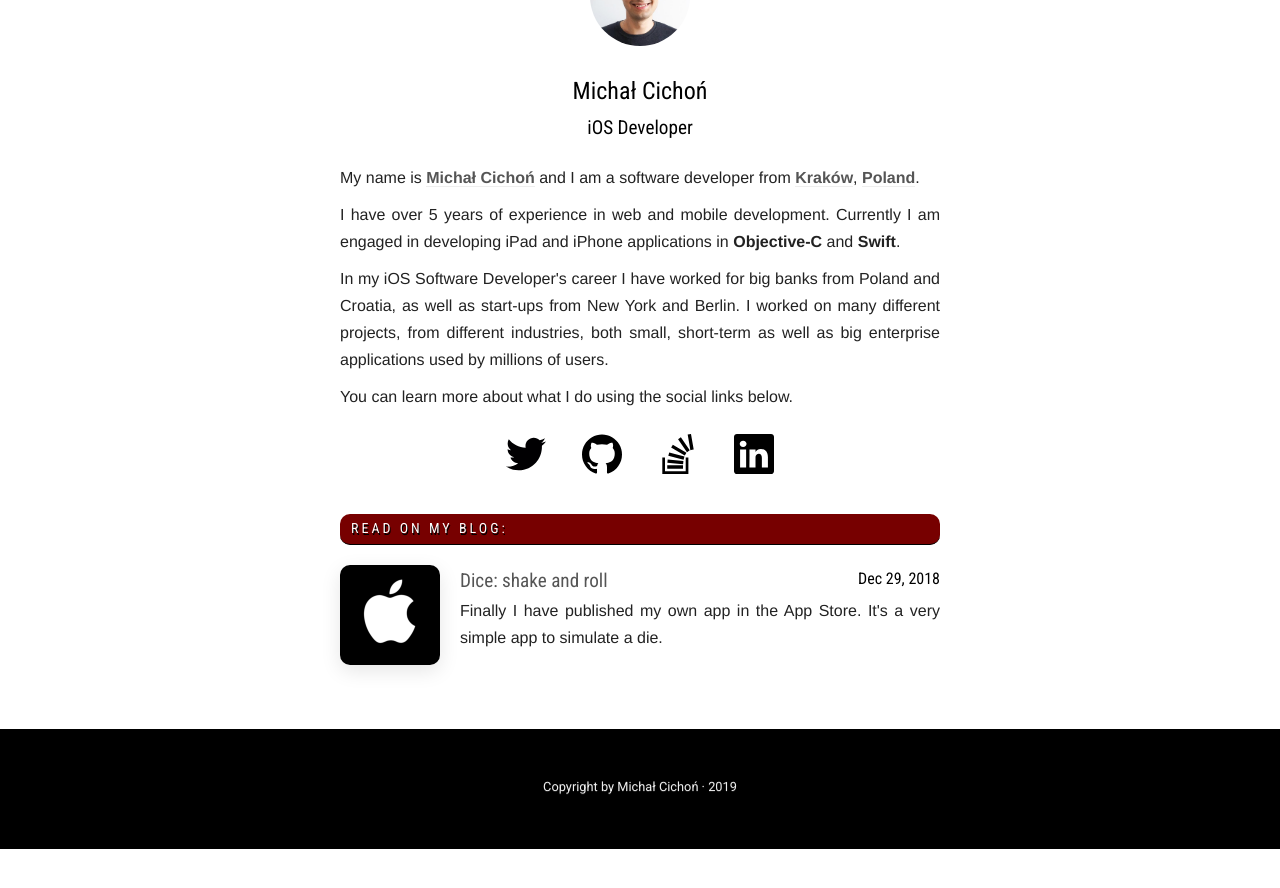
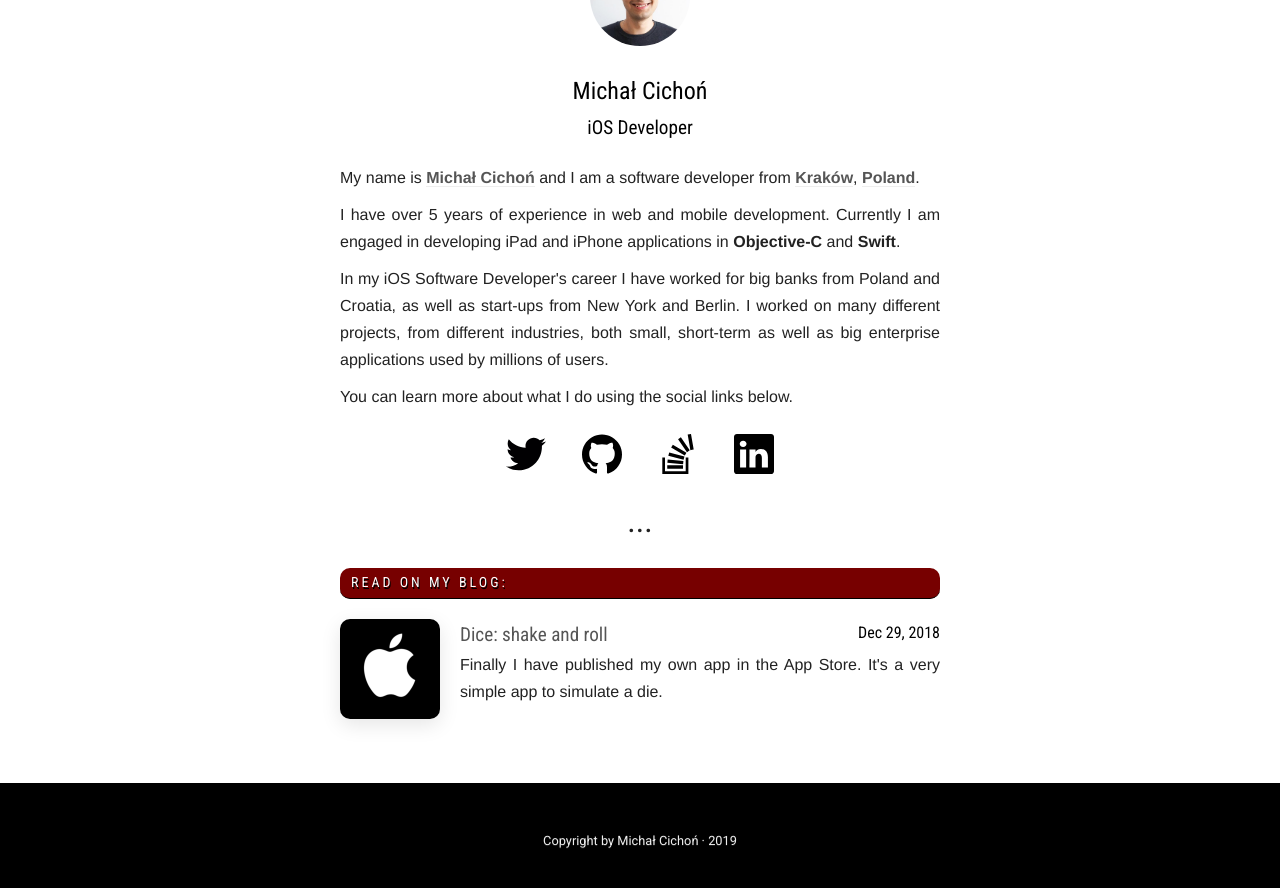
Before and after one commit to michalcichon/michalcichon.github.io, a Jekyll site: the page built from index.html, in a window 1280 px wide, cut to the strip 204-1107 px from the top of the page. Shown: the top 888 px of the strip. Built offline with Jekyll 4.4.1, drawn with Linux system fonts in a browser that asks for light colours; before the commit the page ends 1053 px from its top, so only the background shows below that.

Commit message:
Small change for main page layout

```diff
--- a/css/main.css
+++ b/css/main.css
@@ -557,6 +557,12 @@ ul.post-list li.post-element {
   margin-bottom: 20px;
 }
 
+.main-separator {
+  font-size: 200%;
+  text-align: center;
+  margin-bottom: 20px;
+  margin-top: -20px;
+}
 
 #main-space .small-navigation-button {
   font-size: 70%;
--- a/index.html
+++ b/index.html
@@ -19,6 +19,8 @@ layout: default
     <li><a class="linkedin" href="https://www.linkedin.com/in/michalcichon" title="LinkedIn"><span>michalcichon</span></a></li>
   </ul>
 </div>
+
+<p class="main-separator">...</p>
 
 <h3 class="check-on-blog">
   <a href="blog">Read on my blog:</a>
```
Also changed, not shown: css/main.min.css.
